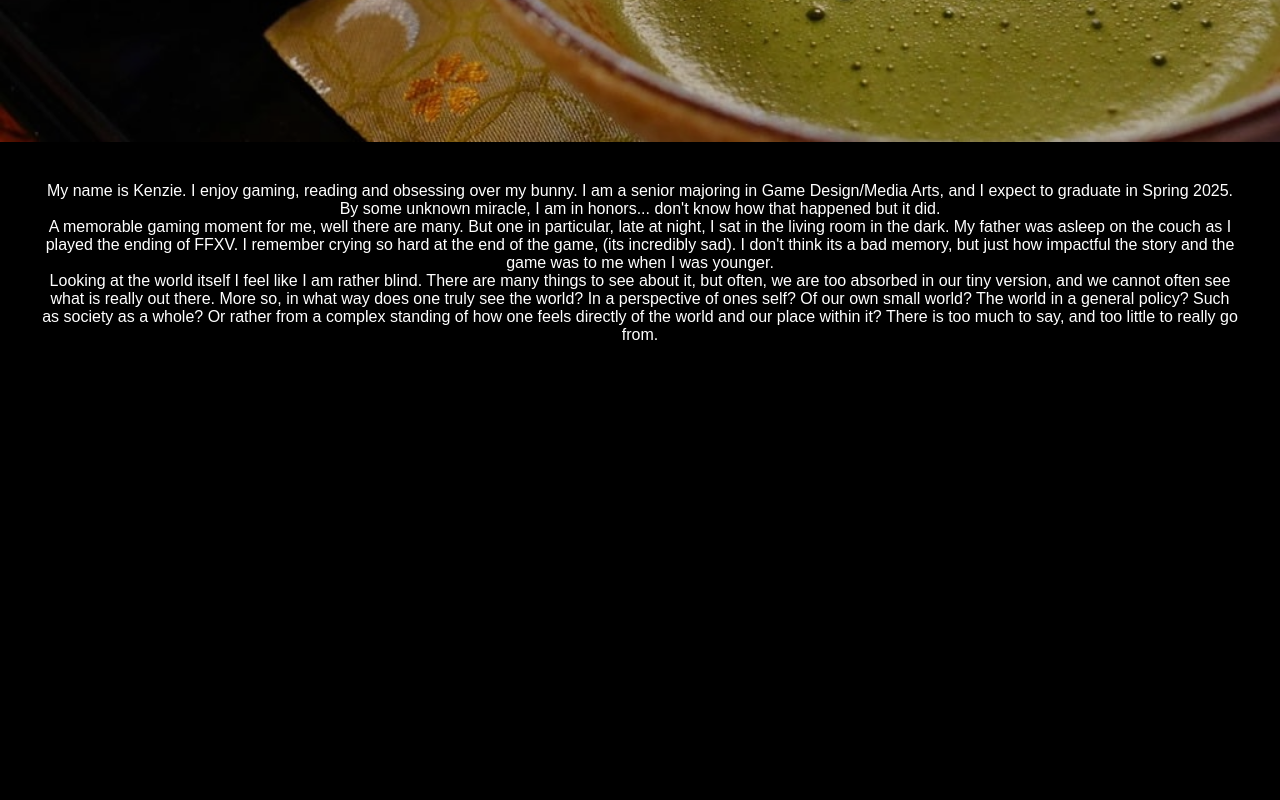
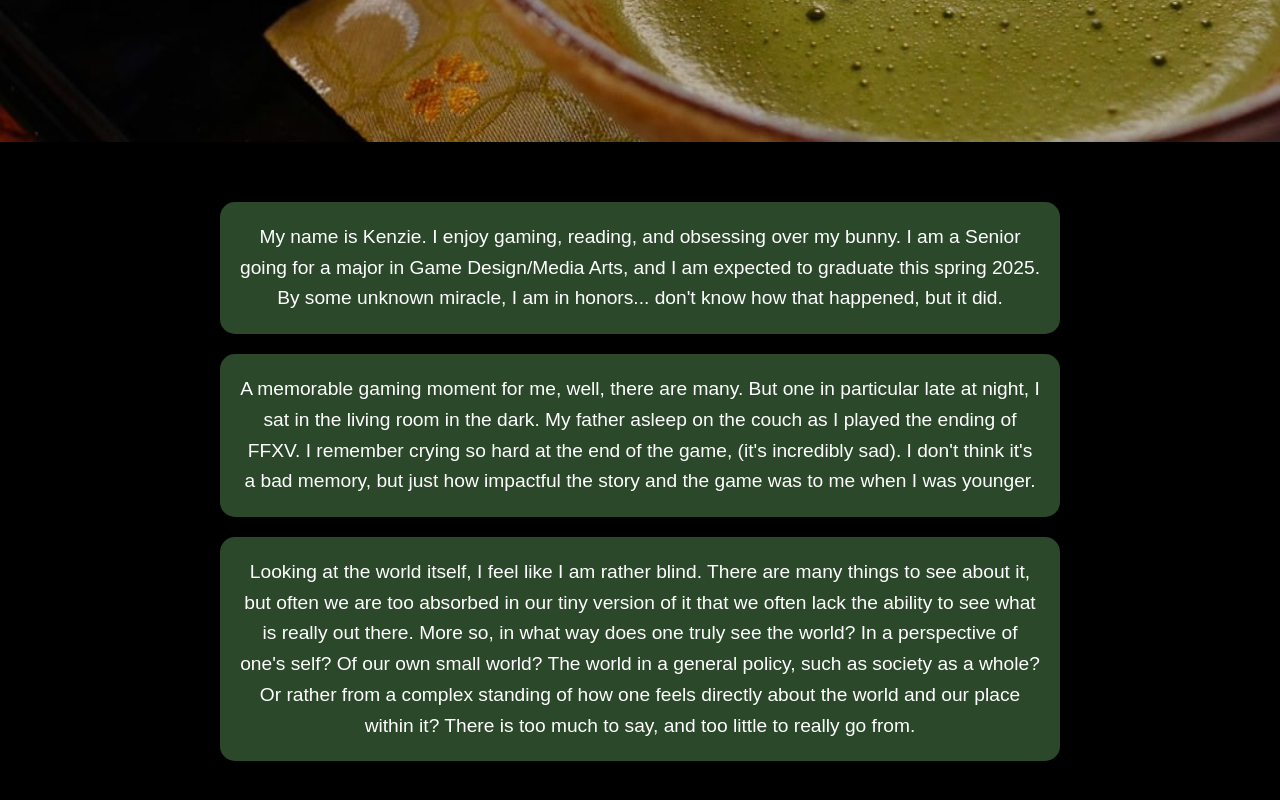
Before and after one commit to Kenzie-Nice/Homework_1, a plain HTML site: page index.html in a window 1280 px wide. Shown: the part 658-1458 px from the top of the page. Before the commit the page ends 1042 px from the top, so only its background shows below. Drawn offline with Linux system fonts and the light colour scheme.

Commit message:
Update index.html

```diff
--- a/index.html
+++ b/index.html
@@ -16,11 +16,18 @@
   </div>
 
   <div class="content">
-    <p>My name is Kenzie. I enjoy gaming, reading and obsessing over my bunny. I am a senior majoring in Game Design/Media Arts, and I expect to graduate in Spring 2025. By some unknown miracle, I am in honors... don't know how that happened but it did.</p>
+  <div class="paragraph-box">
+    <p>My name is Kenzie. I enjoy gaming, reading, and obsessing over my bunny. I am a Senior going for a major in Game Design/Media Arts, and I am expected to graduate this spring 2025. By some unknown miracle, I am in honors... don't know how that happened, but it did.</p>
+  </div>
 
-    <p>A memorable gaming moment for me, well there are many. But one in particular, late at night, I sat in the living room in the dark. My father was asleep on the couch as I played the ending of FFXV. I remember crying so hard at the end of the game, (its incredibly sad). I don't think its a bad memory, but just how impactful the story and the game was to me when I was younger.</p>
+  <div class="paragraph-box">
+    <p>A memorable gaming moment for me, well, there are many. But one in particular late at night, I sat in the living room in the dark. My father asleep on the couch as I played the ending of FFXV. I remember crying so hard at the end of the game, (it's incredibly sad). I don't think it's a bad memory, but just how impactful the story and the game was to me when I was younger.</p>
+  </div>
 
-    <p>Looking at the world itself I feel like I am rather blind. There are many things to see about it, but often, we are too absorbed in our tiny version, and we cannot often see what is really out there. More so, in what way does one truly see the world? In a perspective of ones self? Of our own small world? The world in a general policy? Such as society as a whole? Or rather from a complex standing of how one feels directly of the world and our place within it? There is too much to say, and too little to really go from.</p>
+  <div class="paragraph-box">
+    <p>Looking at the world itself, I feel like I am rather blind. There are many things to see about it, but often we are too absorbed in our tiny version of it that we often lack the ability to see what is really out there. More so, in what way does one truly see the world? In a perspective of one's self? Of our own small world? The world in a general policy, such as society as a whole? Or rather from a complex standing of how one feels directly about the world and our place within it? There is too much to say, and too little to really go from.</p>
   </div>
+</div>
+
 </body>
 </html>
```
